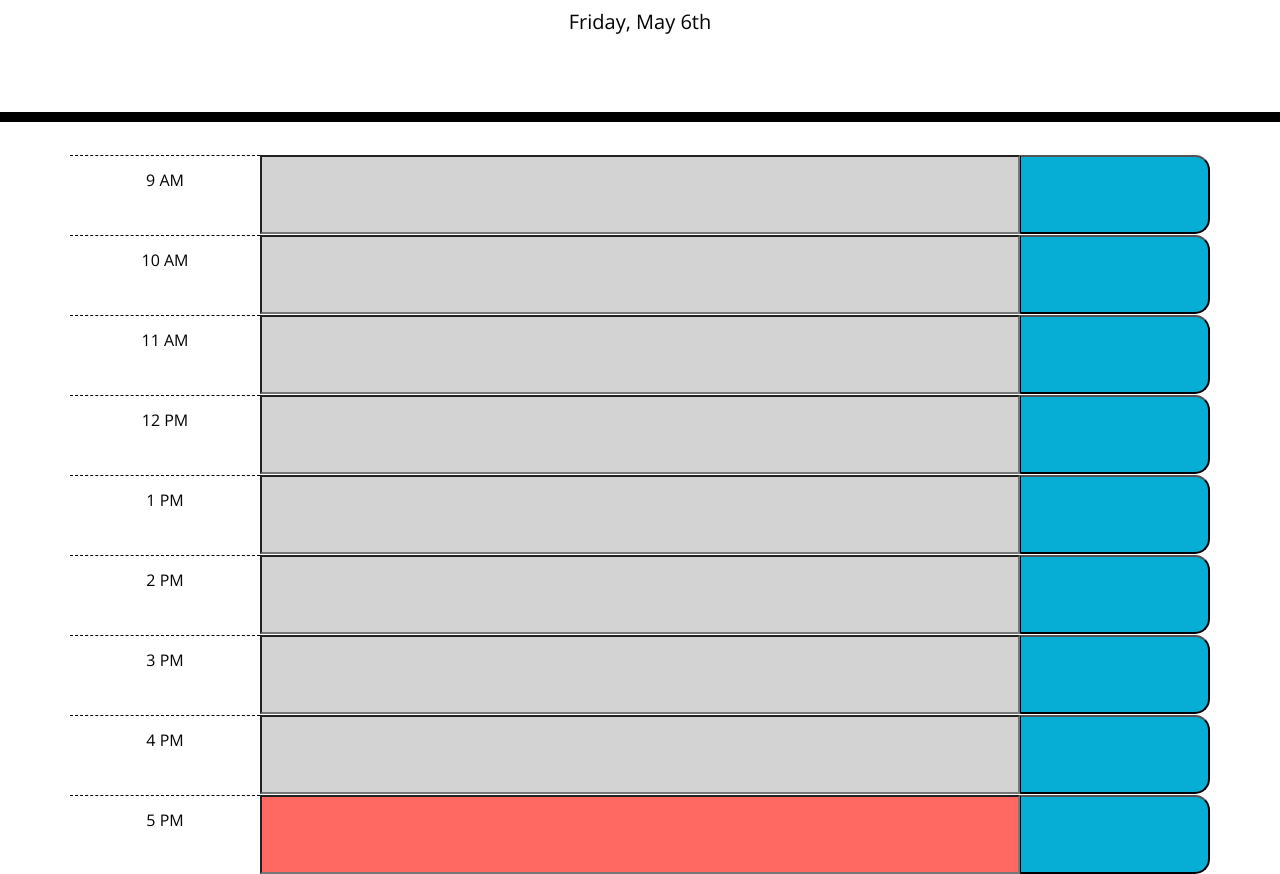
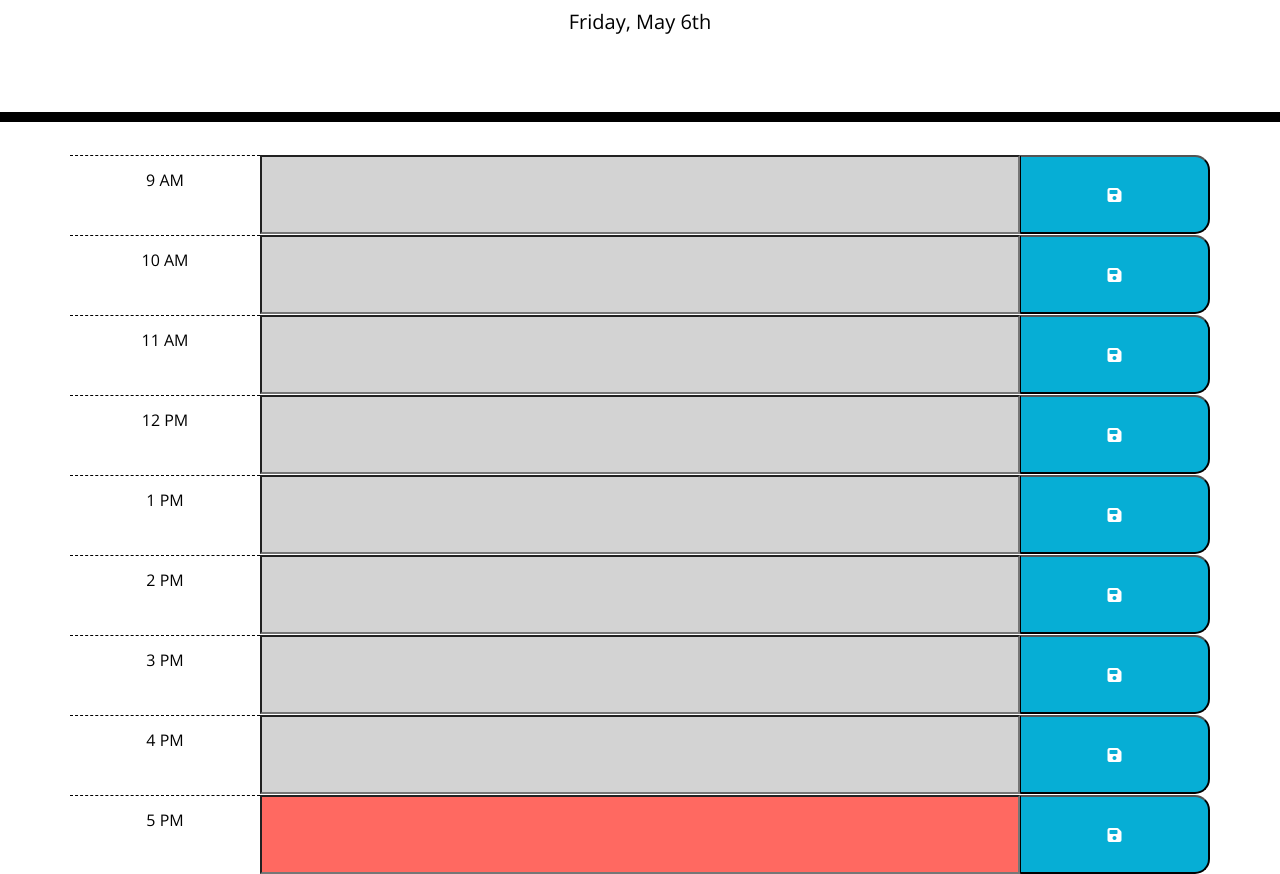
Before and after one commit to en-moss/05-scheduler, a plain HTML site: page index.html in a window 1280 px wide. Shown: the part 182-1056 px from the top of the page. Drawn offline with nearby package versions, Linux system fonts and the light colour scheme.

Commit message:
added button icon

```diff
--- a/Assets/script.js
+++ b/Assets/script.js
@@ -4,6 +4,8 @@ let hourBlock = $('.textarea');
 $('#currentDay').text(moment().format('dddd, MMMM Do'));
 
 $('button').on('click', saveTask)
+
+let test = localStorage.getItem('9')
 
 function popTask() {
     for (var i = 0; i < hourBlock.length; i++) {
@@ -12,6 +14,11 @@ function popTask() {
 }
 
 function saveTask() {
+    let icon = $(this).children('i')
+    icon.removeClass('fa-solid').addClass('fa-regular');
+    setTimeout(function(){
+        icon.removeClass('fa-regular').addClass('fa-solid');
+    },350);
     let key = $(this).attr('id')
     let task = $(this).parent().children('input').val()
     localStorage.setItem(key, task);
--- a/Assets/style.css
+++ b/Assets/style.css
@@ -66,7 +66,7 @@ textarea {
   color: white;
 }
 
-.saveBtn i:hover {
-  font-size: 20px;
-  transition: all 0.3s ease-in-out;
+.saveBtn:hover {
+  font-size: 30px;
+  transition: all 0.6s ease-in-out;
 }
--- a/index.html
+++ b/index.html
@@ -33,61 +33,62 @@
       <div class="row time-block">
         <div class="col-2 hour">9 AM</div>
         <input type="text" class="col-8 textarea description" data-time="9">
-        <button type="submit" class="col-2 saveBtn" id="9"></button>
+        <button type="submit" class="col-2 saveBtn" id="9"><i class="fa-solid fa-floppy-disk"></i></button>
       </div>
 
       <div class="row time-block">
         <div class="col-2 hour">10 AM</div>
         <input type="text" class="col-8 textarea description" data-time="10">
-        <button type="submit" class="col-2 saveBtn" id="10"></button>
+        <button type="submit" class="col-2 saveBtn" id="10"><i class="fa-solid fa-floppy-disk"></i></button>
       </div>
 
       <div class="row time-block">
         <div class="col-2 hour">11 AM</div>
         <input type="text" class="col-8 textarea description" data-time="11">
-        <button type="submit" class="col-2 saveBtn" id="11"></button>
+        <button type="submit" class="col-2 saveBtn" id="11"><i class="fa-solid fa-floppy-disk"></i></button>
       </div>
 
       <div class="row time-block">
         <div class="col-2 hour">12 PM</div>
         <input type="text" class="col-8 textarea description" data-time="12">
-        <button type="submit" class="col-2 saveBtn" id="12"></button>
+        <button type="submit" class="col-2 saveBtn" id="12"><i class="fa-solid fa-floppy-disk"></i></button>
       </div>
 
       <div class="row time-block">
         <div class="col-2 hour">1 PM</div>
         <input type="text" class="col-8 textarea description" data-time="13">
-        <button type="submit" class="col-2 saveBtn" id="13"></button>
+        <button type="submit" class="col-2 saveBtn" id="13"><i class="fa-solid fa-floppy-disk"></i></button>
       </div>
 
       <div class="row time-block">
         <div class="col-2 hour">2 PM</div>
         <input type="text" class="col-8 textarea description" data-time="14">
-        <button type="submit" class="col-2 saveBtn" id="14"></button>
+        <button type="submit" class="col-2 saveBtn" id="14"><i class="fa-solid fa-floppy-disk"></i></button>
       </div>
 
       <div class="row time-block">
         <div class="col-2 hour">3 PM</div>
         <input type="text" class="col-8 textarea description" data-time="15">
-        <button type="submit" class="col-2 saveBtn" id="15"></button>
+        <button type="submit" class="col-2 saveBtn" id="15"><i class="fa-solid fa-floppy-disk"></i></button>
       </div>
 
       <div class="row time-block">
         <div class="col-2 hour">4 PM</div>
         <input type="text" class="col-8 textarea description" data-time="16">
-        <button type="submit" class="col-2 saveBtn" id="16"></button>
+        <button type="submit" class="col-2 saveBtn" id="16"><i class="fa-solid fa-floppy-disk"></i></button>
       </div>
 
       <div class="row time-block">
         <div class="col-2 hour">5 PM</div>
         <input type="text" class="col-8 textarea description" data-time="17">
-        <button type="submit" class="col-2 saveBtn" id="17"></button>
+        <button type="submit" class="col-2 saveBtn" id="17"><i class="fa-solid fa-floppy-disk"></i></button>
       </div>
 
     </div>
 
     <script src="https://cdnjs.cloudflare.com/ajax/libs/jquery/3.2.1/jquery.min.js"></script>
     <script src="https://cdnjs.cloudflare.com/ajax/libs/moment.js/2.24.0/moment.min.js"></script>
+    <script src="https://kit.fontawesome.com/1618a3764f.js" crossorigin="anonymous"></script>
     <script src="./Assets/script.js"></script>
   </body>
 </html>
```
